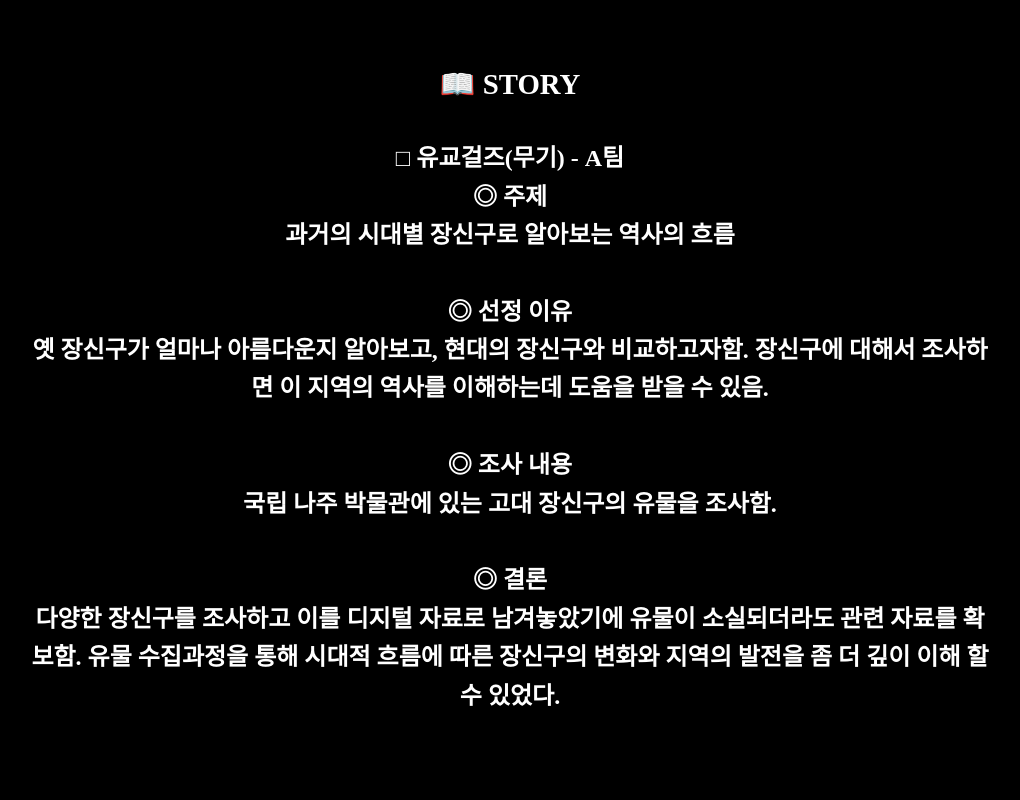
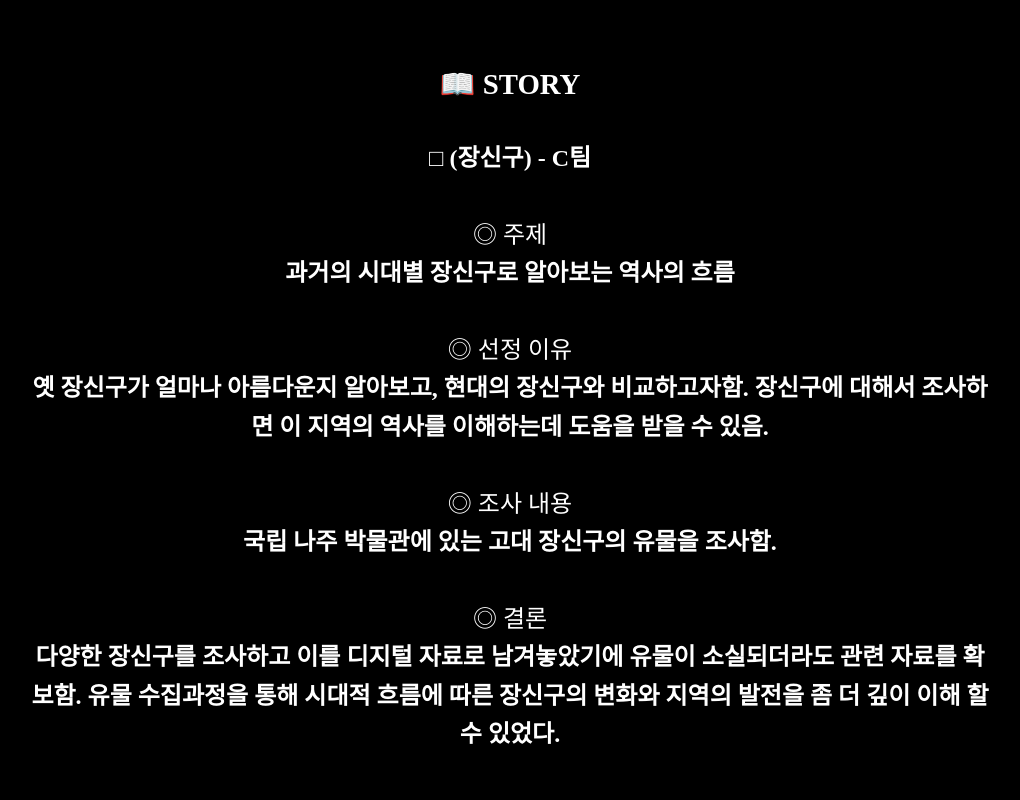
Before and after one commit to Hanjateacherson/Yeongsangang-River-Memorial-Hall, a plain HTML site: page accessories.html in a window 1280 px wide. Shown: the part 400-1200 px from the top of the page, without its empty margins (130-1150 px from the left). Drawn offline with Linux system fonts and the light colour scheme; a web font is replaced by a local one.

Commit message:
Add all initial files

```diff
--- a/accessories.html
+++ b/accessories.html
@@ -30,31 +30,31 @@
             <div class="postit">
                 <div class="story-section">
                     <div class="story-item">
-                        <div class="story-title"><strong>□ 유교걸즈(무기) - A팀</strong></div>
-                    </div>
+                        <div class="story-content">□ (장신구) - C팀</div>
+                    </div><br>
                     <div class="story-item">
-                        <div class="story-title"><strong>◎ 주제</strong></div>
+                        <div class="story-title">◎ 주제</div>
                         <div class="story-content">
-                            <strong>과거의 시대별 장신구로 알아보는 역사의 흐름</strong><br><br>
+                            과거의 시대별 장신구로 알아보는 역사의 흐름<br><br>
                         </div>
                     </div>
 
                     <div class="story-item">
-                        <div class="story-title"><strong>◎ 선정 이유</strong></div>
+                        <div class="story-title">◎ 선정 이유</div>
                         <div class="story-content">
                             옛 장신구가 얼마나 아름다운지 알아보고, 현대의 장신구와 비교하고자함. 장신구에 대해서 조사하면 이 지역의 역사를 이해하는데 도움을 받을 수 있음.<br><br>
                         </div>
                     </div>
 
                     <div class="story-item">
-                        <div class="story-title"><strong>◎ 조사 내용</strong></div>
+                        <div class="story-title">◎ 조사 내용</div>
                         <div class="story-content">
                             국립 나주 박물관에 있는 고대 장신구의 유물을 조사함.<br><br>
                         </div>
                     </div>
 
                     <div class="story-item">
-                        <div class="story-title"><strong>◎ 결론</strong></div>
+                        <div class="story-title">◎ 결론</div>
                         <div class="story-content">
                             다양한 장신구를 조사하고 이를 디지털 자료로 남겨놓았기에 유물이 소실되더라도 관련 자료를 확보함. 유물 수집과정을 통해 시대적 흐름에 따른 장신구의 변화와 지역의
                             발전을 좀 더 깊이 이해 할 수 있었다.
```
Also changed, not shown: index.html (+2 -3 lines), tombs.html (+8 -5 lines), tools.html (+8 -5 lines).
